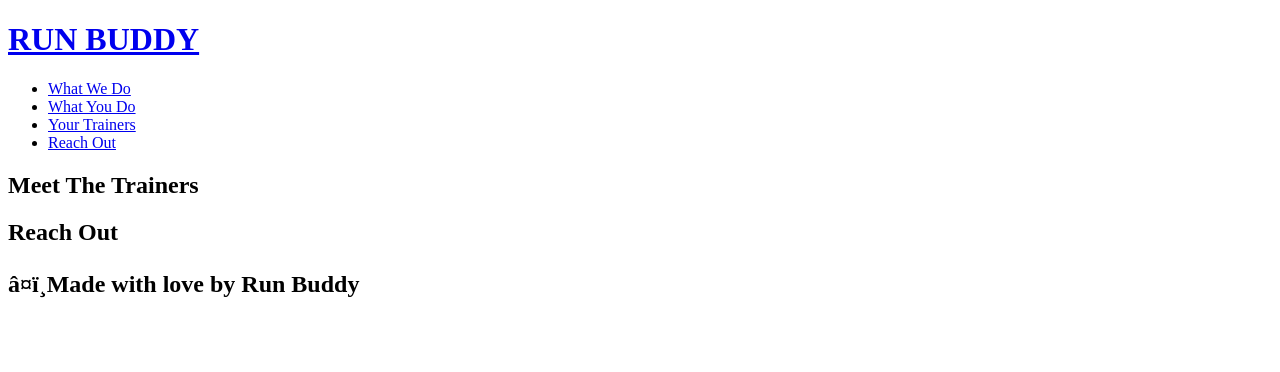
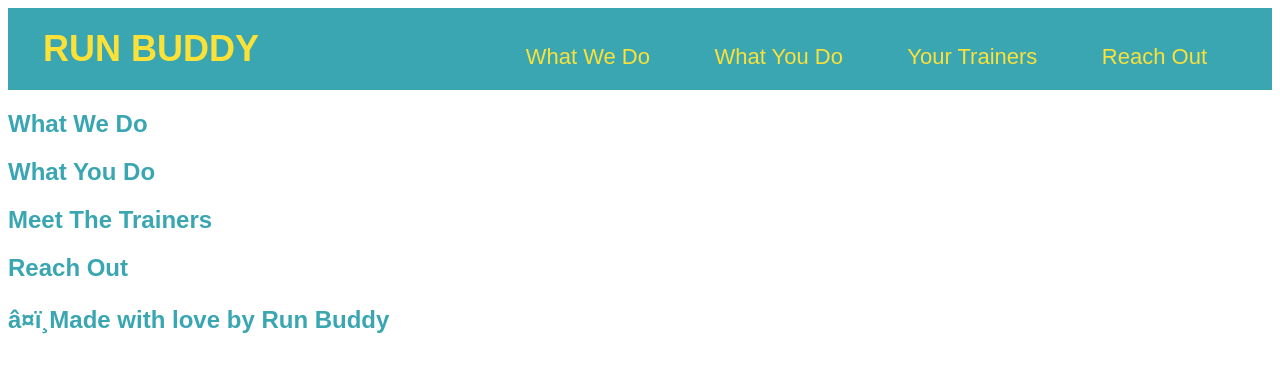
Before and after one commit to EJCalderon/Run-Buddy, a plain HTML site: page index.html in a window 1280 px wide. Drawn offline with Linux system fonts and the light colour scheme.

Commit message:
Css addition

```diff
--- /dev/null
+++ b/assets/css/style.css
@@ -0,0 +1,36 @@
+style.css
+* {
+    margin: 0;
+    padding: 0;
+}
+body {
+    color: #39a6b2;
+    font-family: Arial, Helvetica, sans-serif, sans-serif;
+}
+header {
+    padding: 20px 35px;
+    background-color: #39a6b2;
+}
+header h1{
+    font-weight:bold;
+    font-size: 36px;
+    color: #fce138;
+    margin: 0;
+    display: inline;
+}
+header a {
+    text-decoration: none;
+    color: #fce138
+}
+header nav {
+    float: right;
+    margin: 7px o;
+}
+header nav ul li {
+    display: inline;
+}
+header nav ul li a {
+    margin: 0 30px;
+    font-weight: lighter;
+    font-size: 22px;
+}
--- a/index.html
+++ b/index.html
@@ -3,7 +3,8 @@
     <head>
         <meta charset="URF-8" />
             <title>Run Buddy</title>
-    </head>
+            <link rel="stylesheet" href="./assets/css/style.css"/>
+        </head>
     <body>
         <!-- navigation -->
         <header>
@@ -30,7 +31,11 @@
 
         <!--hero/jumbotron -->
         <section>
-
+            <h2> What We Do</h2>
+            </section>
+        <section>
+                <h2> What You Do</h2>
+                </section>
         </section>
        <!-- "what we do" section -->
         <section>
```
